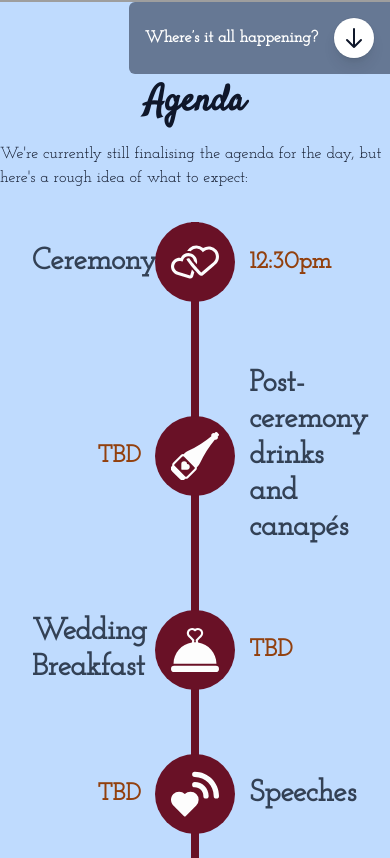
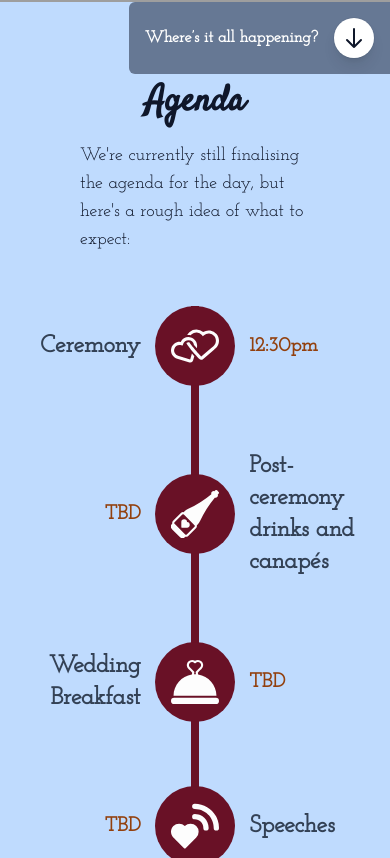
Before and after one commit to JacobMillward/millward-yuan-wedding, a Next.js app: page / in a window 390 px wide. Shown: the part 906-1764 px from the top of the page. Built offline with nearby package versions, Linux system fonts and the light colour scheme; grey boxes are pictures that could not be loaded.

Commit message:
Fix agenda styling on small screens

```diff
--- a/src/app/(sections)/agenda.tsx
+++ b/src/app/(sections)/agenda.tsx
@@ -73,7 +73,7 @@ const Agenda = ({ times }: { times: TimeSlot[] }) => {
             className="grid grid-cols-3 items-center justify-center peer peer-first:mt-16"
           >
             <div
-              className={`font-bold text-3xl text-slate-700 ${
+              className={`font-bold text-2xl sm:text-3xl text-slate-700 ${
                 index % 2 === 0 ? "text-right order-1" : "text-left order-3"
               }`}
             >
@@ -94,7 +94,7 @@ const Agenda = ({ times }: { times: TimeSlot[] }) => {
             )}
 
             <div
-              className={`font-extrabold text-2xl text-amber-800 ${
+              className={`font-extrabold text-xl sm:text-2xl text-amber-800 ${
                 !timeSlot.icon
                   ? "col-start-3"
                   : index % 2 === 0
@@ -119,7 +119,7 @@ export const AgendaSection = () => {
       className="text-slate-900 items-center"
     >
       <h1 className="text-4xl font-bold mt-20">Agenda</h1>
-      <p className="mt-5">
+      <p className="m-5 mx-20 text-lg">
         We&apos;re currently still finalising the agenda for the day, but
         here&apos;s a rough idea of what to expect:
       </p>
```
